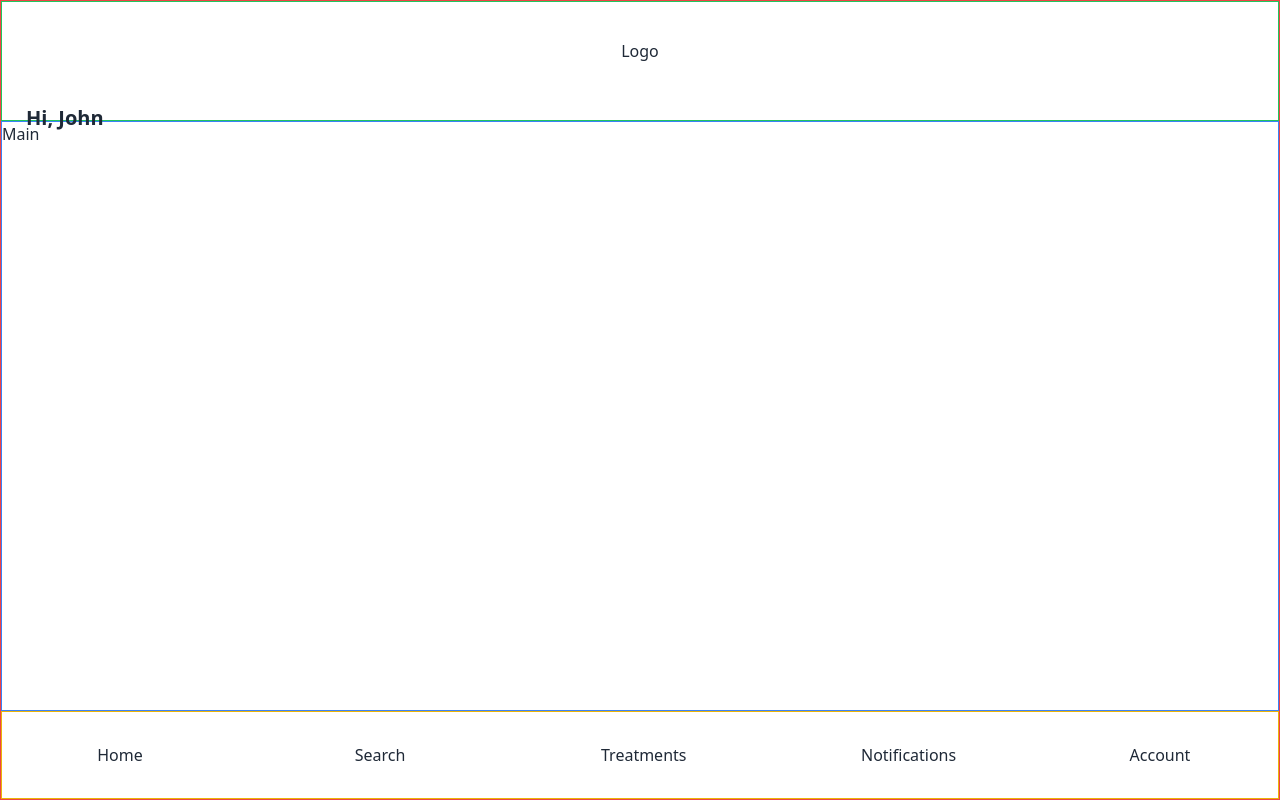
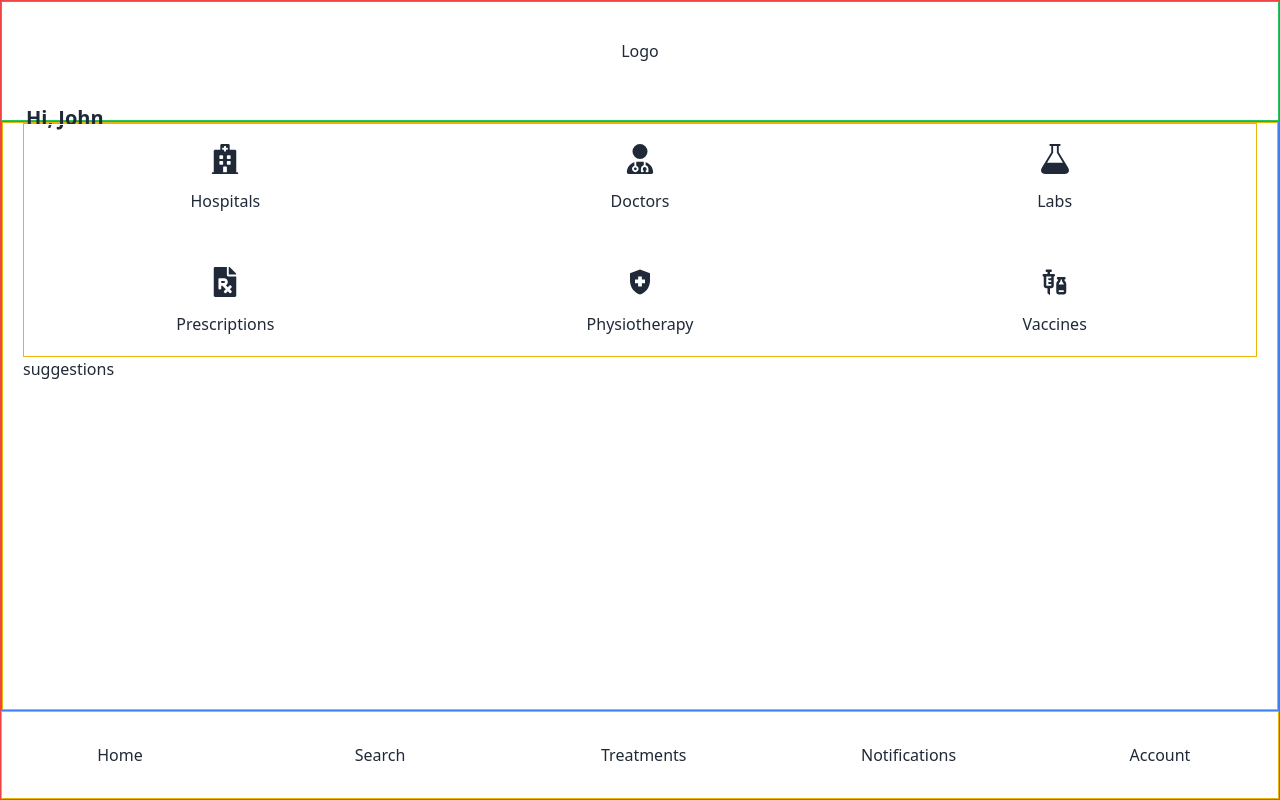
Before and after one commit to Myo-Htet-San-Brainy/Car-Care-Client, a React (Vite) app: page / in a window 1280 px wide. Built offline with nearby package versions, Linux system fonts and the light colour scheme.

Commit message:
info cards of main screen done

```diff
--- a/package.json
+++ b/package.json
@@ -12,6 +12,7 @@
   "dependencies": {
     "react": "^18.2.0",
     "react-dom": "^18.2.0",
+    "react-icons": "^5.0.1",
     "react-router-dom": "^6.22.3",
     "uuid": "^9.0.1"
   },
--- /dev/null
+++ b/src/components/InfoCard.jsx
@@ -0,0 +1,16 @@
+import React from "react";
+import { NavLink } from "react-router-dom";
+
+const InfoCard = ({ data }) => {
+  const { to, displayText, Icon } = data;
+  return (
+    <NavLink to={to}>
+      <div className="grid place-items-center h-full p-3 border border-white rounded-r-lg">
+        <div className=" text-3xl ">{Icon}</div>
+        <h1 className="capitalize">{displayText}</h1>
+      </div>
+    </NavLink>
+  );
+};
+
+export default InfoCard;
--- a/src/components/index.js
+++ b/src/components/index.js
@@ -1,2 +1,3 @@
 export { default as Header } from "./Header";
 export { default as FooterNav } from "./FooterNav";
+export { default as InfoCard } from "./InfoCard";
--- a/src/pages/Main.jsx
+++ b/src/pages/Main.jsx
@@ -1,7 +1,62 @@
 import React from "react";
+import { v4 as uuidv4 } from "uuid";
+import { FaHospital } from "react-icons/fa";
+import { FaUserDoctor } from "react-icons/fa6";
+import { ImLab } from "react-icons/im";
+import { FaFilePrescription } from "react-icons/fa";
+import { MdHealthAndSafety } from "react-icons/md";
+import { MdVaccines } from "react-icons/md";
+import { InfoCard } from "../components";
 
 const Main = () => {
-  return <div>Main</div>;
+  const infoCards = [
+    {
+      id: uuidv4(),
+      displayText: "hospitals",
+      to: "/chatBot/hospitals",
+      Icon: <FaHospital />,
+    },
+    {
+      id: uuidv4(),
+      displayText: "doctors",
+      to: "/chatBot/doctors",
+      Icon: <FaUserDoctor />,
+    },
+    {
+      id: uuidv4(),
+      displayText: "labs",
+      to: "/chatBot/labs",
+      Icon: <ImLab />,
+    },
+    {
+      id: uuidv4(),
+      displayText: "prescriptions",
+      to: "/chatBot/prescriptions",
+      Icon: <FaFilePrescription />,
+    },
+    {
+      id: uuidv4(),
+      displayText: "physiotherapy",
+      to: "/chatBot/physiotherapy",
+      Icon: <MdHealthAndSafety />,
+    },
+    {
+      id: uuidv4(),
+      displayText: "vaccines",
+      to: "/chatBot/vaccines",
+      Icon: <MdVaccines />,
+    },
+  ];
+  return (
+    <div className="h-full px-5 border border-yellow-500">
+      <div className="grid grid-cols-3 gap-3 h-[40%] border border-yellow-500">
+        {infoCards.map((infoCard) => {
+          return <InfoCard key={infoCard.id} data={infoCard} />;
+        })}
+      </div>
+      <div className="h-[60%]">suggestions</div>
+    </div>
+  );
 };
 
 export default Main;
```
Also changed, not shown: 1 other file (tests, documents, lock files or other folders).
